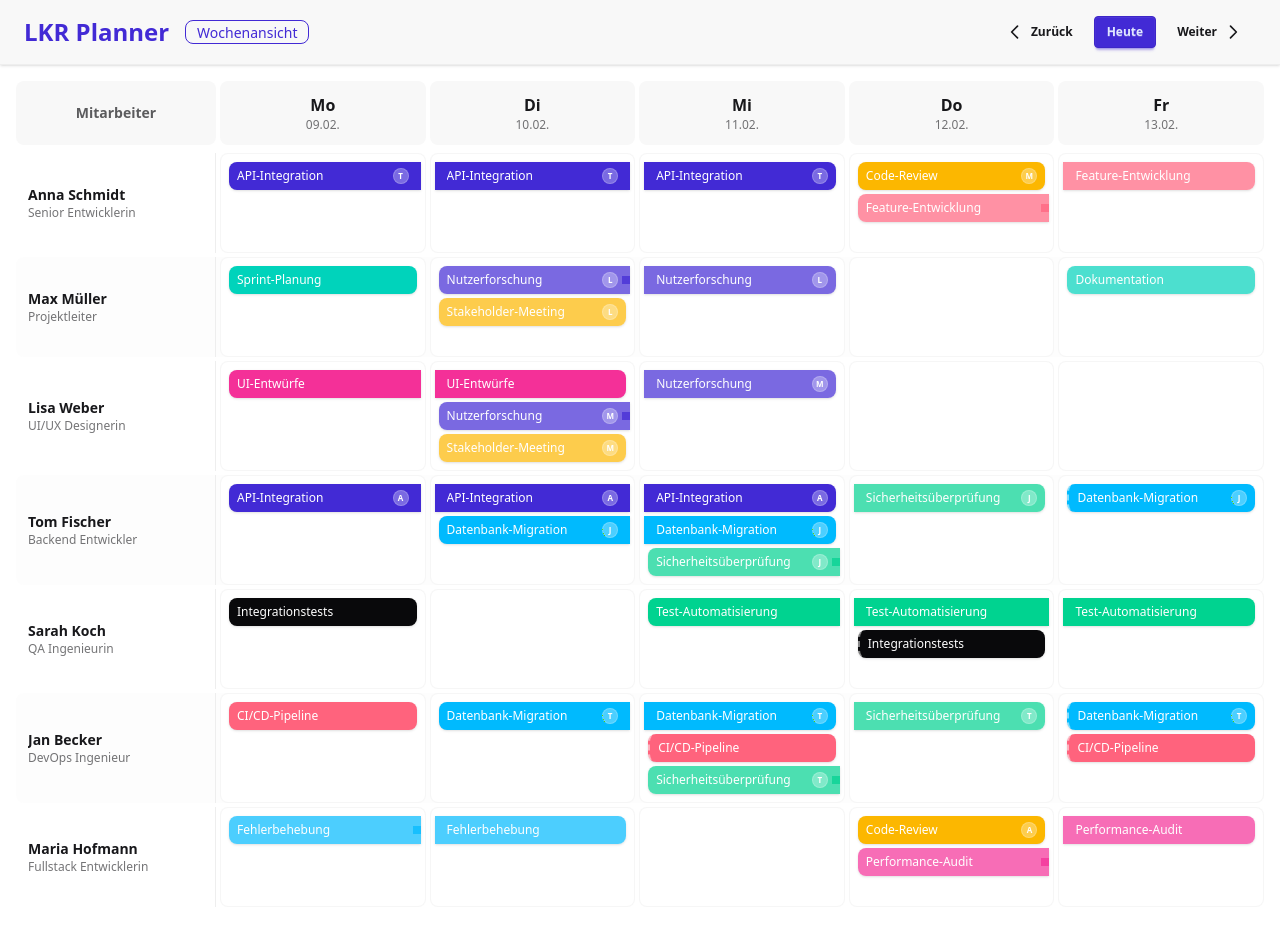
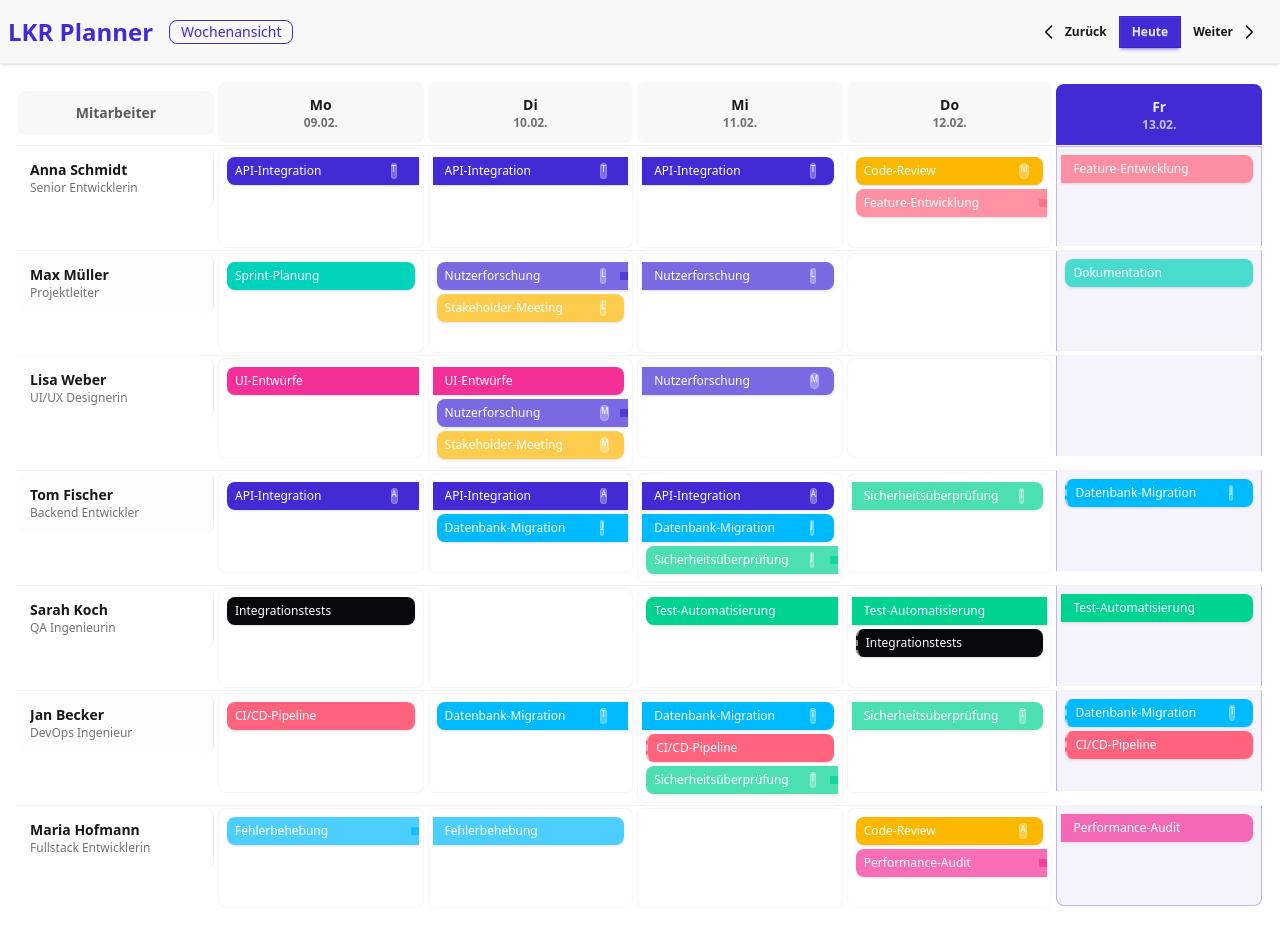
Before and after one commit to Fidge123/lkr-planner, a React (Vite) app: page / in a window 1280 px wide. Built offline with nearby package versions, Linux system fonts and the light colour scheme.

Commit message:
Refactor

```diff
--- a/src/App.tsx
+++ b/src/App.tsx
@@ -1,17 +1,29 @@
+import { useState } from "react";
 import "./App.css";
 import { PlanningGrid } from "./components/PlanningGrid";
 
 function App() {
+  const [weekOffset, setWeekOffset] = useState(0);
+
+  const goToPreviousWeek = () => setWeekOffset((prev) => prev - 1);
+  const goToNextWeek = () => setWeekOffset((prev) => prev + 1);
+  const goToCurrentWeek = () => setWeekOffset(0);
+
   return (
-    <div className="min-h-screen bg-base-100 flex flex-col">
-      {/* Header */}
-      <header className="bg-base-200 border-b border-base-300 px-6 py-4 flex items-center justify-between shadow-sm">
-        <div className="flex items-center gap-4">
+    <article className="min-h-screen bg-base-100 flex flex-col">
+      <header className="navbar bg-base-200 border-b border-base-300 shadow-sm">
+        <nav className="navbar-start gap-4">
           <h1 className="text-2xl font-bold text-primary">LKR Planner</h1>
-          <div className="badge badge-outline badge-primary">Wochenansicht</div>
-        </div>
-        <div className="flex items-center gap-2">
-          <button type="button" className="btn btn-ghost btn-sm">
+          <mark className="badge badge-outline badge-primary bg-transparent">
+            Wochenansicht
+          </mark>
+        </nav>
+        <nav className="navbar-end join">
+          <button
+            type="button"
+            className="btn btn-ghost btn-sm join-item"
+            onClick={goToPreviousWeek}
+          >
             <svg
               xmlns="http://www.w3.org/2000/svg"
               className="h-5 w-5"
@@ -29,10 +41,18 @@ function App() {
             </svg>
             Zurück
           </button>
-          <button type="button" className="btn btn-primary btn-sm">
+          <button
+            type="button"
+            className={`btn btn-sm join-item ${weekOffset === 0 ? "btn-primary" : "btn-outline btn-primary"}`}
+            onClick={goToCurrentWeek}
+          >
             Heute
           </button>
-          <button type="button" className="btn btn-ghost btn-sm">
+          <button
+            type="button"
+            className="btn btn-ghost btn-sm join-item"
+            onClick={goToNextWeek}
+          >
             Weiter
             <svg
               xmlns="http://www.w3.org/2000/svg"
@@ -50,14 +70,13 @@ function App() {
               />
             </svg>
           </button>
-        </div>
+        </nav>
       </header>
 
-      {/* Main content */}
       <main className="flex-1 overflow-hidden">
-        <PlanningGrid />
+        <PlanningGrid weekOffset={weekOffset} />
       </main>
-    </div>
+    </article>
   );
 }
 
--- a/src/components/PlanningGrid.tsx
+++ b/src/components/PlanningGrid.tsx
@@ -2,128 +2,175 @@ import { employees, getWorkItemsForCell } from "../data/dummyData";
 import type { WeekDay } from "../types";
 import { WorkItemBadge } from "./WorkItemBadge";
 
-function getWeekDays(): WeekDay[] {
+interface PlanningGridProps {
+  weekOffset: number;
+}
+
+function getWeekDays(weekOffset: number): (WeekDay & { isToday: boolean })[] {
   const today = new Date();
   const currentDay = today.getDay();
   // Calculate Monday of the current week (or next week if today is weekend)
   const mondayOffset =
     currentDay === 0 ? 1 : currentDay === 6 ? 2 : 1 - currentDay;
   const monday = new Date(today);
-  monday.setDate(today.getDate() + mondayOffset);
+  monday.setDate(today.getDate() + mondayOffset + weekOffset * 7);
 
-  const weekDays: WeekDay[] = [];
+  const weekDays: (WeekDay & { isToday: boolean })[] = [];
   const dayNames = ["Montag", "Dienstag", "Mittwoch", "Donnerstag", "Freitag"];
   const shortNames = ["Mo", "Di", "Mi", "Do", "Fr"];
 
   for (let i = 0; i < 5; i++) {
     const date = new Date(monday);
     date.setDate(monday.getDate() + i);
+    const isToday =
+      date.getDate() === today.getDate() &&
+      date.getMonth() === today.getMonth() &&
+      date.getFullYear() === today.getFullYear();
     weekDays.push({
       index: i,
       name: dayNames[i],
       shortName: shortNames[i],
       date,
+      isToday,
     });
   }
 
   return weekDays;
 }
 
-export function PlanningGrid() {
-  const weekDays = getWeekDays();
+export function PlanningGrid({ weekOffset }: PlanningGridProps) {
+  const weekDays = getWeekDays(weekOffset);
 
   return (
-    <div className="w-full h-full overflow-auto p-4">
-      <div className="min-w-[900px]">
-        {/* Header */}
-        <div className="grid grid-cols-[200px_repeat(5,1fr)] gap-1 mb-2">
-          {/* Empty corner cell */}
-          <div className="p-3 bg-base-200 rounded-lg flex items-center justify-center">
+    <section className="w-full h-full overflow-auto p-4">
+      <table className="table table-fixed min-w-[900px] border-collapse">
+        <thead>
+          <tr>
+            <th className="w-[200px] p-[2px]">
+              <div className="w-full h-full bg-base-200 rounded-lg p-3 flex items-center justify-center">
                 <span className="text-sm font-semibold text-base-content/70">
                   Mitarbeiter
                 </span>
               </div>
-
-          {/* Day headers */}
+            </th>
             {weekDays.map((day) => (
+              <th
+                key={day.index}
+                className={`p-[2px] ${day.isToday ? "py-0 align-bottom" : "align-top"}`}
+              >
                 <div
-              key={day.index}
-              className="p-3 bg-base-200 rounded-lg text-center"
+                  className={`w-full h-full p-3 text-center flex flex-col justify-center ${
+                    day.isToday
+                      ? "bg-primary text-primary-content rounded-t-lg"
+                      : "bg-base-200 rounded-lg"
+                  }`}
                 >
-              <div className="font-bold text-base-content">{day.shortName}</div>
-              <div className="text-xs text-base-content/60">
+                  <strong className={day.isToday ? "" : "text-base-content"}>
+                    {day.shortName}
+                  </strong>
+                  <time
+                    dateTime={day.date.toISOString().split("T")[0]}
+                    className={`block text-xs ${day.isToday ? "text-primary-content/80" : "text-base-content/60"}`}
+                  >
                     {day.date.toLocaleDateString("de-DE", {
                       day: "2-digit",
                       month: "2-digit",
                     })}
+                  </time>
                 </div>
+              </th>
+            ))}
+          </tr>
+        </thead>
+        <tbody>
+          {employees.map((employee, empIndex) => (
+            <tr key={employee.id}>
+              <th className="p-[2px] align-top font-normal">
+                <div
+                  className={`w-full h-full p-3 flex items-center gap-3 border-r border-base-300 rounded-lg text-left ${
+                    empIndex % 2 === 0 ? "bg-base-100" : "bg-base-200/30"
+                  }`}
+                >
+                  <address className="not-italic flex-1 min-w-0">
+                    <strong className="font-semibold text-sm block truncate">
+                      {employee.name}
+                    </strong>
+                    <small className="text-xs text-base-content/60 truncate block">
+                      {employee.role}
+                    </small>
+                  </address>
                 </div>
-          ))}
-        </div>
+              </th>
 
-        {/* Employee rows */}
-        {employees.map((employee, empIndex) => (
-          <div
-            key={employee.id}
-            className={`grid grid-cols-[200px_repeat(5,1fr)] gap-1 mb-1 ${
-              empIndex % 2 === 0 ? "bg-base-100" : "bg-base-200/30"
-            } rounded-lg`}
-          >
-            {/* Employee info cell */}
-            <div className="p-3 flex items-center gap-3 border-r border-base-300">
-              <div className="flex-1 min-w-0">
-                <div className="font-semibold text-sm truncate">
-                  {employee.name}
-                </div>
-                <div className="text-xs text-base-content/60 truncate">
-                  {employee.role}
-                </div>
-              </div>
-            </div>
-
-            {/* Day cells */}
               {weekDays.map((day) => {
-              const cellWorkItems = getWorkItemsForCell(employee.id, day.index);
+                const cellWorkItems = getWorkItemsForCell(
+                  employee.id,
+                  day.index,
+                );
                 const displayItems = cellWorkItems.slice(0, 3);
                 const hasOverflow = cellWorkItems.length > 3;
 
+                const isFirstEmployee = empIndex === 0;
+                const isLastEmployee = empIndex === employees.length - 1;
+
+                // Determine border classes for 'today' column to merge cells visually
+                const todayBorderClass = day.isToday
+                  ? `border-x border-primary/30 ${isFirstEmployee ? "border-t" : "border-t-0"} ${isLastEmployee ? "border-b" : "border-b-0"}`
+                  : "border border-base-300/50";
+
+                const todayRoundedClass = day.isToday
+                  ? `${isLastEmployee ? "rounded-b-lg" : "rounded-none"}`
+                  : "rounded-lg";
+
                 return (
+                  <td
+                    key={`${employee.id}-${day.index}`}
+                    className={`p-[2px] align-top ${day.isToday ? "py-0" : ""}`}
+                  >
                     <div
-                  key={`${employee.id}-${day.index}`}
-                  className="p-2 min-h-[100px] bg-base-100 rounded-lg border border-base-300/50 hover:border-primary/30 hover:bg-base-200/20 transition-colors"
+                      className={`w-full h-full p-2 min-h-[100px] transition-colors ${todayBorderClass} ${todayRoundedClass} ${
+                        day.isToday
+                          ? "bg-primary/5 hover:bg-primary/10"
+                          : "bg-base-100 hover:border-primary/30 hover:bg-base-200/20"
+                      }`}
                     >
-                  <div className="flex flex-col gap-1 h-full">
+                      <ul className="flex flex-col gap-1 h-full list-none p-0 m-0">
                         {displayItems.map((workItem) => (
+                          <li key={workItem.id}>
                             <WorkItemBadge
-                        key={workItem.id}
                               workItem={workItem}
                               dayIndex={day.index}
                               currentEmployeeId={employee.id}
                             />
+                          </li>
                         ))}
 
                         {hasOverflow && (
-                      <div className="text-xs text-base-content/50 text-center mt-auto">
+                          <li className="text-xs text-base-content/50 text-center mt-auto">
                             +{cellWorkItems.length - 3} weitere
-                      </div>
+                          </li>
                         )}
 
                         {displayItems.length === 0 && (
-                      <div className="flex-1 flex items-center justify-center">
-                        <div className="w-8 h-8 rounded-full border-2 border-dashed border-base-300 flex items-center justify-center opacity-0 hover:opacity-50 transition-opacity cursor-pointer">
-                          <span className="text-lg text-base-content/30">
+                          <li className="flex-1 flex items-center justify-center">
+                            <button
+                              type="button"
+                              className="btn btn-ghost btn-circle btn-sm border-2 border-dashed border-base-300 opacity-0 hover:opacity-50 transition-opacity"
+                              aria-label="Aufgabe hinzufügen"
+                            >
                               +
-                          </span>
+                            </button>
+                          </li>
+                        )}
+                      </ul>
                     </div>
-                      </div>
-                    )}
-                  </div>
-                </div>
+                  </td>
                 );
               })}
-          </div>
+            </tr>
           ))}
-      </div>
-    </div>
+        </tbody>
+      </table>
+    </section>
   );
 }
--- a/src/components/WorkItemBadge.tsx
+++ b/src/components/WorkItemBadge.tsx
@@ -32,7 +32,7 @@ export function WorkItemBadge({
   const hasMultipleAssignees = otherAssignees.length > 0;
 
   return (
-    <div
+    <article
       className={`
         ${workItem.color} text-base-100
         px-2 py-1 text-xs font-medium
@@ -46,32 +46,43 @@ export function WorkItemBadge({
       `}
       title={`${workItem.title} - ${workItem.project}${hasMultipleAssignees ? `\nEbenfalls zugewiesen: ${otherAssignees.map((e) => e.name).join(", ")}` : ""}`}
     >
-      <span className="truncate flex-1">{workItem.title}</span>
+      <h4 className="truncate flex-1 font-medium">{workItem.title}</h4>
 
-      {/* Show indicator for multi-assignee work items */}
       {hasMultipleAssignees && (
-        <div className="flex -space-x-1">
+        <aside
+          className="flex -space-x-1"
+          aria-label="Weitere zugewiesene Mitarbeiter"
+        >
           {otherAssignees.slice(0, 2).map((assignee) => (
-            <div
+            <abbr
               key={assignee.id}
-              className="w-4 h-4 rounded-full bg-base-100/30 text-[8px] flex items-center justify-center font-bold border border-base-100/20"
+              className="avatar placeholder w-4 h-4 no-underline"
               title={assignee.name}
             >
-              {assignee.name[0]}
-            </div>
+              <figure className="bg-base-100/30 text-[8px] rounded-full border border-base-100/20">
+                {assignee.name[0]}
+              </figure>
+            </abbr>
           ))}
           {otherAssignees.length > 2 && (
-            <div className="w-4 h-4 rounded-full bg-base-100/30 text-[8px] flex items-center justify-center font-bold border border-base-100/20">
-              +{otherAssignees.length - 2}
-            </div>
+            <abbr
+              className="avatar placeholder w-4 h-4 no-underline"
+              title={`${otherAssignees.length - 2} weitere`}
+            >
+              <figure className="bg-base-100/30 text-[8px] rounded-full border border-base-100/20">
+                +{otherAssignees.length - 2}
+              </figure>
+            </abbr>
           )}
-        </div>
+        </aside>
       )}
 
-      {/* Visual indicator for continuation */}
       {continuesToNext && (
-        <div className="absolute right-0 top-1/2 -translate-y-1/2 w-2 h-2 bg-inherit" />
+        <i
+          className="absolute right-0 top-1/2 -translate-y-1/2 w-2 h-2 bg-inherit"
+          aria-hidden="true"
+        />
       )}
-    </div>
+    </article>
   );
 }
```
Also changed, not shown: 1 other file (tests, documents, lock files or other folders). Lines whose indentation alone changed are shown as unchanged.
